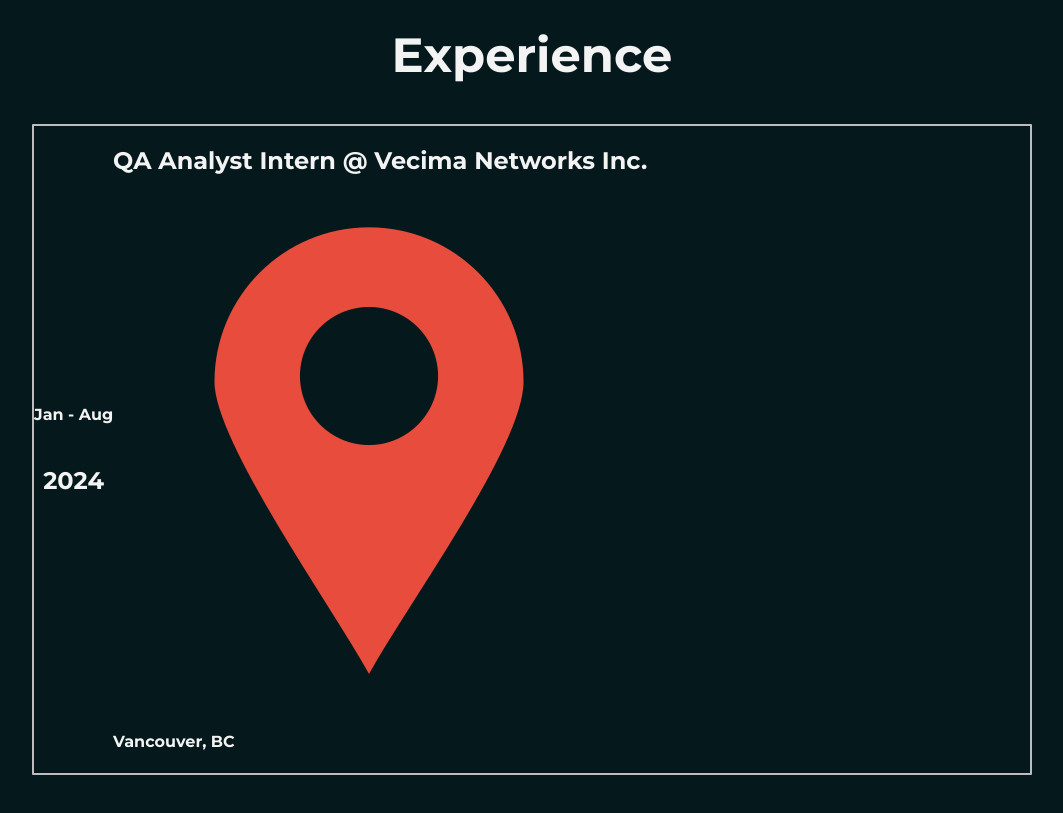
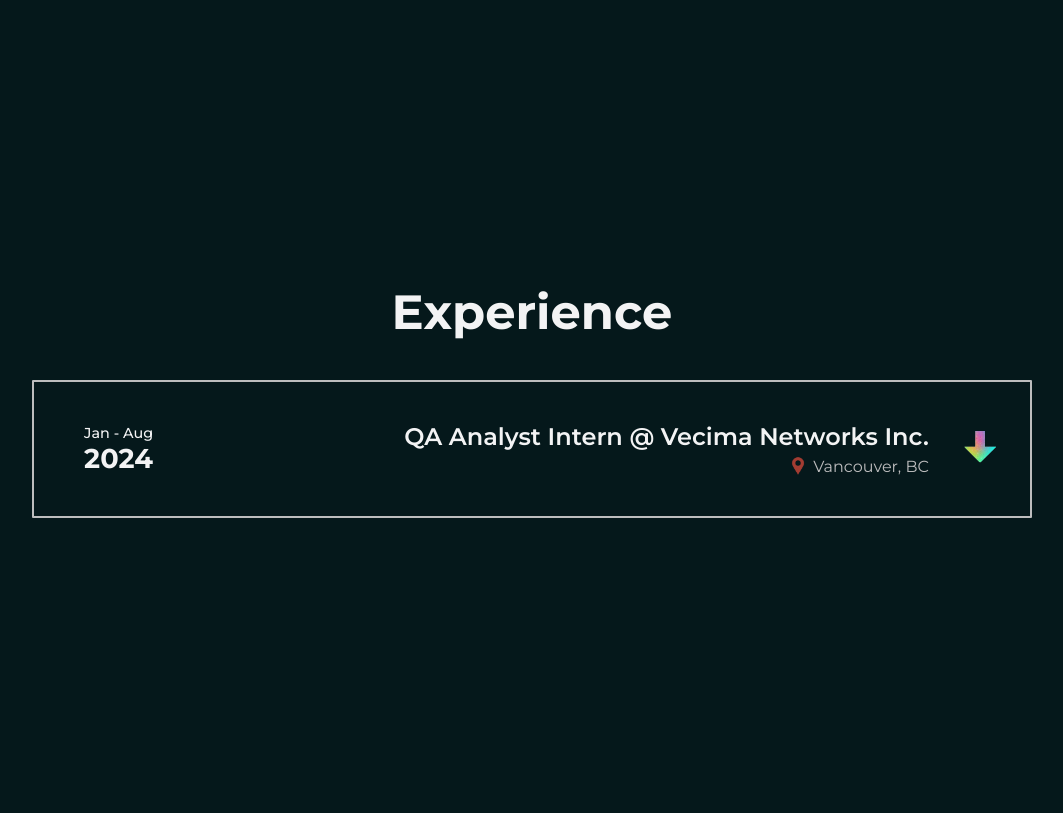
Before and after one commit to michlam/portfolio-website, a React (Vite) app: page / in a window 1280 px wide. Shown: the part 1840-2653 px from the top of the page, without its empty margins (108-1171 px from the left). Built offline with nearby package versions, Linux system fonts and the light colour scheme.

Commit message:
figured out summary marker styling

```diff
--- a/src/components/Experience.css
+++ b/src/components/Experience.css
@@ -32,13 +32,65 @@
 .experience-content > details > summary {
     border: 2px solid var(--french-grey);
     border-radius: 1px;
+    padding: 40px 50px;
+    display: flex;
+    justify-content: space-between;
 
-    display: flex;
+    &::after {
+        content: url("../assets/Arrow_Icon.svg");
+        transform: scale(0.08) rotate(90deg);
+        transform-origin: 130% 28%;
+        width: 50px;
+        height: 50px;
+    }
 }
+
 
 .work-date {
     display: flex;
     flex-direction: column;
     justify-content: center;
     align-items: center;
+    margin-right: 250px;
+
+    & > h4 {
+        margin: 0;
+        font-weight: 500;
+        font-size: 0.9rem;
+    }
+
+    & > h2 {
+        margin: 0;
+        font-size: 1.7rem;
+    }
 }
+
+.work-description {
+    display: flex;
+    flex-direction: column;
+
+    & > h2 {
+        margin: 0 0 5px;
+        font-weight: 550;
+        text-align: right;
+    }
+}
+
+.work-location {
+    display: flex;
+    justify-content: right;
+    align-items: center;
+
+    & > img {
+        margin-right: 5px;
+        width: 20px;
+        height: 20px;
+        opacity: 70%;
+    }
+
+    & > h4 {
+        margin: 0;
+        font-weight: 400;
+        color: var(--french-grey);
+    }
+}
```
Also changed, not shown: src/assets/Arrow_Icon.svg (added).
